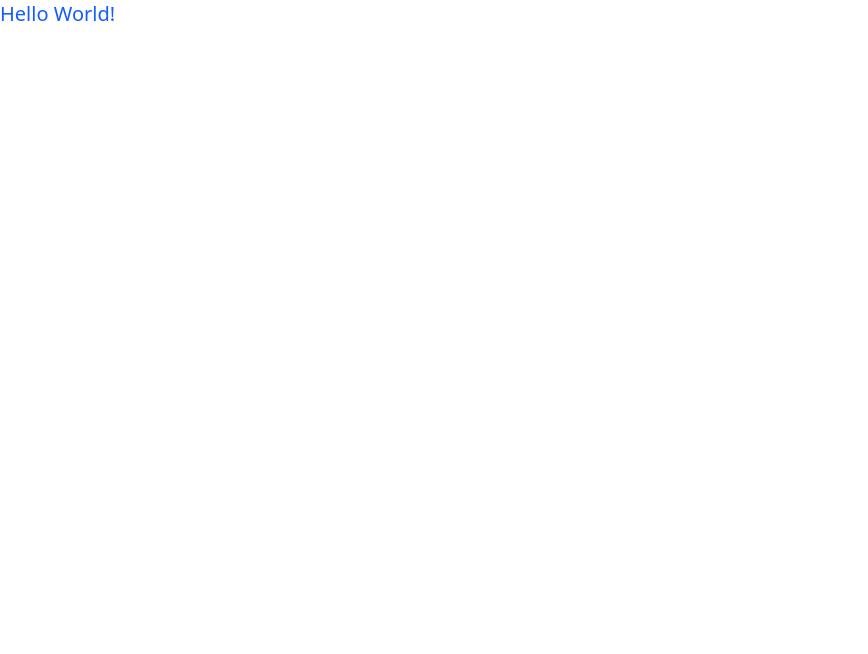
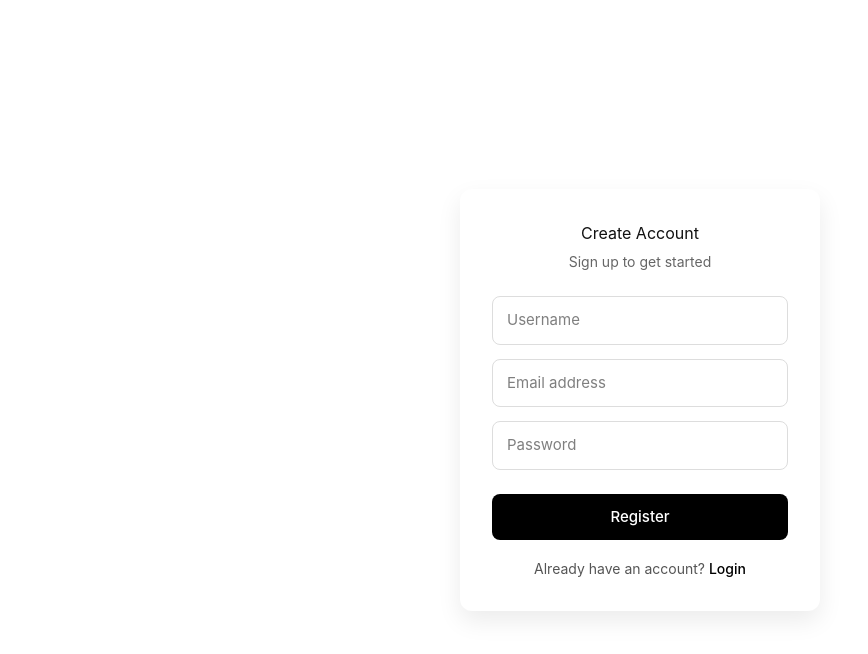
Before and after one commit to bikramgiri/Basobas, a React (Vite) app in the folder Client/: page / in a window 1280 px wide. Shown: the top 654 px of the page, without its empty margins (0-868 px from the left). Built offline with nearby package versions, Linux system fonts and the light colour scheme.

Commit message:
Added the register page

```diff
--- a/Client/src/App.jsx
+++ b/Client/src/App.jsx
@@ -1,10 +1,11 @@
 import React from 'react'
+import Register from './Pages/Register'
 
 function App() {
 
   return (
    <>
-   <h1 className="font-medium hover:text-green-400 text-blue-600 text-xl">Hello World!</h1>
+  <Register/>
    </>
   )
 }
--- /dev/null
+++ b/Client/src/Pages/Register.css
@@ -0,0 +1,86 @@
+.register-container {
+  height: 100vh;
+  background-color: #ffffff;
+  display: flex;
+  align-items: center;
+  justify-content: center;
+  font-family: "Inter", "Segoe UI", sans-serif;
+}
+
+/* Card */
+.register-card {
+  width: 360px;
+  padding: 32px;
+  border-radius: 12px;
+  background: #ffffff;
+  box-shadow: 0 10px 25px rgba(0, 0, 0, 0.08);
+}
+
+/* Heading */
+.register-card h2 {
+  margin-bottom: 6px;
+  text-align: center;
+  color: #111;
+}
+
+.subtitle {
+  text-align: center;
+  color: #666;
+  font-size: 14px;
+  margin-bottom: 24px;
+}
+
+/* Form */
+.register-form {
+  display: flex;
+  flex-direction: column;
+}
+
+/* Inputs */
+.register-input {
+  padding: 12px 14px;
+  margin-bottom: 14px;
+  border-radius: 8px;
+  border: 1px solid #ddd;
+  font-size: 15px;
+  outline: none;
+  transition: border 0.2s ease, box-shadow 0.2s ease;
+}
+
+.register-input:focus {
+  border-color: #000;
+  box-shadow: 0 0 0 1px #000;
+}
+
+/* Button */
+.register-btn {
+  margin-top: 10px;
+  padding: 12px;
+  border-radius: 8px;
+  border: none;
+  background-color: #000;
+  color: #fff;
+  font-size: 15px;
+  font-weight: 500;
+  cursor: pointer;
+  transition: transform 0.1s ease, box-shadow 0.1s ease;
+}
+
+.register-btn:hover {
+  transform: translateY(-1px);
+  box-shadow: 0 4px 10px rgba(0, 0, 0, 0.15);
+}
+
+/* Footer text */
+.login-text {
+  margin-top: 18px;
+  font-size: 14px;
+  text-align: center;
+  color: #555;
+}
+
+.login-text span {
+  color: #000;
+  cursor: pointer;
+  font-weight: 500;
+}
--- /dev/null
+++ b/Client/src/Pages/Register.jsx
@@ -0,0 +1,40 @@
+import React from "react";
+import "./Register.css"
+const Register = () => {
+  return (
+    <div className="register-container">
+      <div className="register-card">
+        <h2>Create Account</h2>
+        <p className="subtitle">Sign up to get started</p>
+
+        <form className="register-form">
+          <input
+            type="text"
+            placeholder="Username"
+            className="register-input"
+          />
+
+          <input
+            type="email"
+            placeholder="Email address"
+            className="register-input"
+          />
+
+          <input
+            type="password"
+            placeholder="Password"
+            className="register-input"
+          />
+
+          <button className="register-btn">Register</button>
+        </form>
+
+        <p className="login-text">
+          Already have an account? <span>Login</span>
+        </p>
+      </div>
+    </div>
+  );
+};
+
+export default Register;
```
